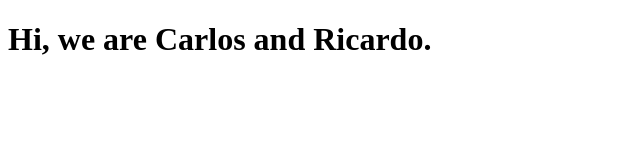
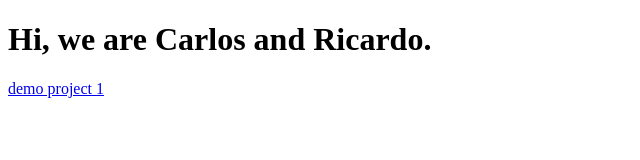
Before and after one commit to ricardo123321/microverse-last, a plain HTML site: page index.html in a window 1280 px wide. Shown: the whole page, without its empty margins (0-640 px from the left). Drawn offline with Linux system fonts and the light colour scheme.

Commit message:
added 2 more steps

```diff
--- a/index.html
+++ b/index.html
@@ -12,7 +12,11 @@
       <h1>
       Hi, we are Carlos and Ricardo.
       </h1>
-
+    </div>
+    <div id="projects">
+      <div class="project-tile">
+<a href="https://www.freecodecamp.org/learn/responsive-web-design/responsive-web-design-projects/build-a-personal-portfolio-webpage" target="_blank" rel="noopener noreferrer">demo project 1</a>
+      </div>
     </div>
 
     <script  src="js/index.js"></script>
```
